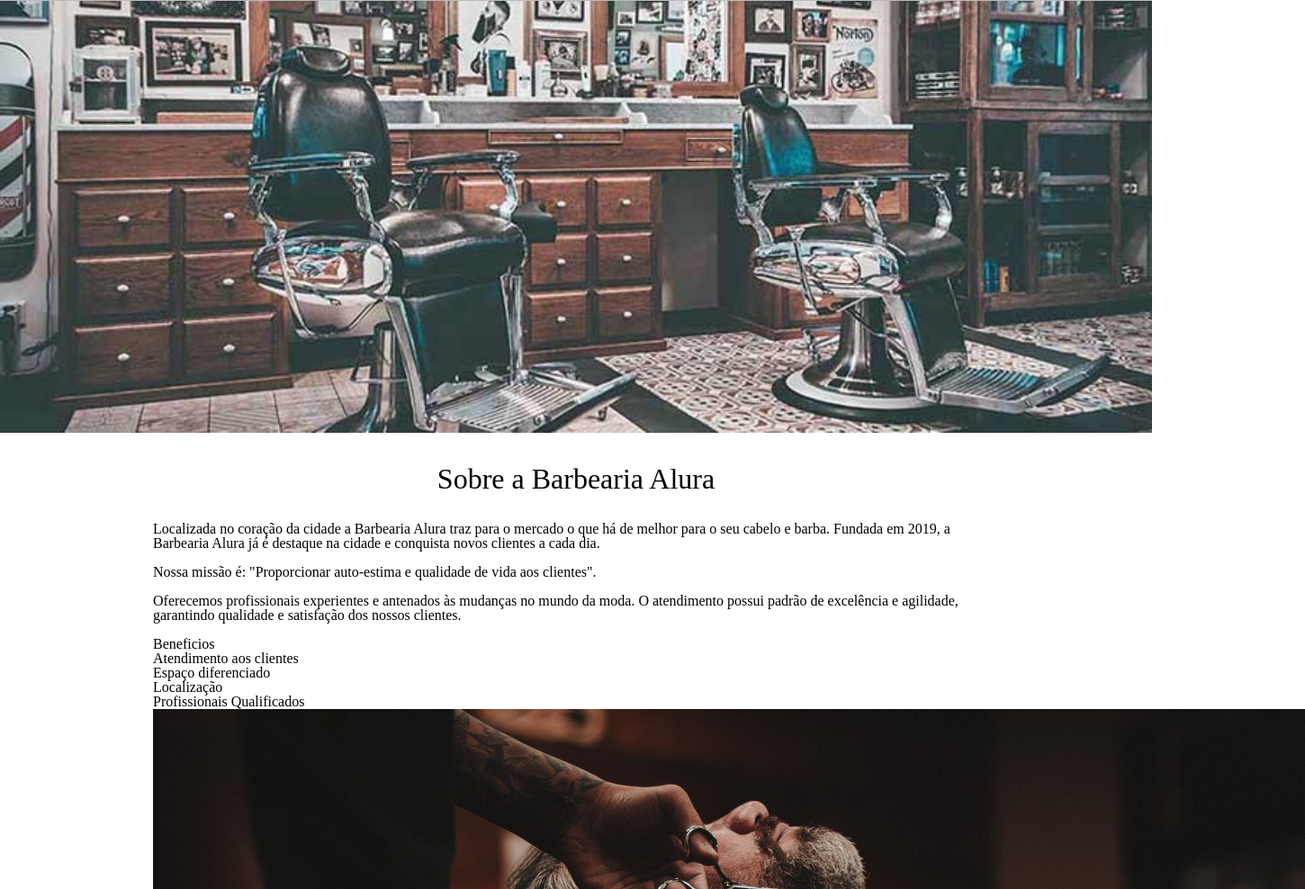
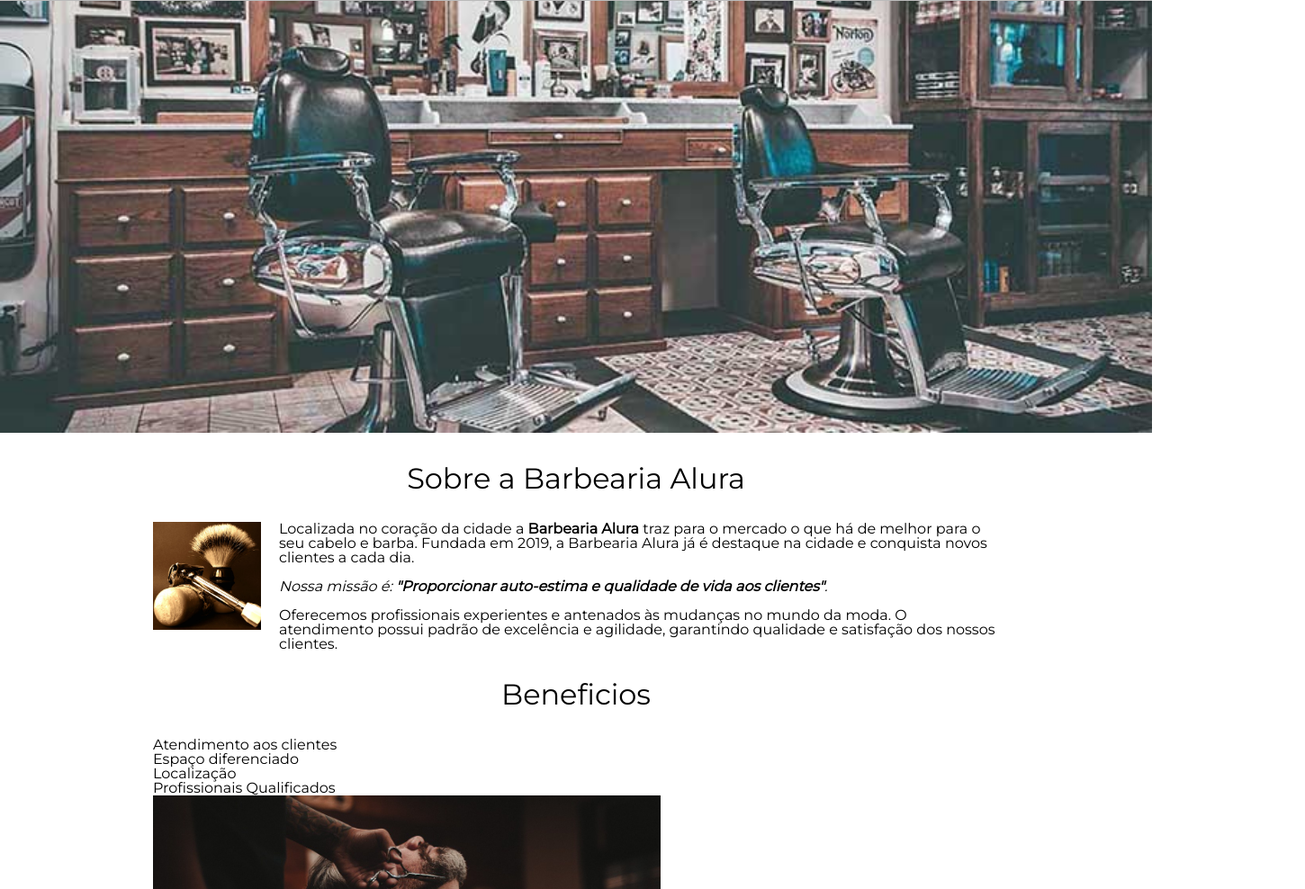
Before and after one commit to filipesenaifirjan/ProjetoOneT5, a plain HTML site: page Aula 3 completa/index.html in a window 1280 px wide. Shown: the part 299-1287 px from the top of the page at 90% size, 1450 px wide, since content can reach past the window. Drawn offline with Linux system fonts and the light colour scheme.

Commit message:
fontes e ajustes

```diff
--- a/Aula 3 completa/index.html
+++ b/Aula 3 completa/index.html
@@ -6,7 +6,7 @@
 		<!-- <link rel="stylesheet" href="index.css"> -->
 		<link rel="stylesheet" href="./reset.css"> <!--o reset tem que vir primeiro pra limpar o que o navegador deixa e assim aplicar o que queremos-->
 		<link rel="stylesheet" href="./styles.css">
-
+		<link href="https://fonts.googleapis.com/css?family=Montserrat&display=swap" rel="stylesheet">
 
 	</head>
 
@@ -53,6 +53,8 @@
 		<section class="principal">
 		<h2 class="titulo-principal"> Sobre a Barbearia Alura</h2>
 
+		<img class="utensilios" src="img/utensilios.jpg">
+
 		<p>Localizada no coração da cidade a <strong>Barbearia Alura</strong> traz para o mercado o que há de melhor para o seu cabelo e barba. Fundada em 2019, a Barbearia Alura já é destaque na cidade e conquista novos clientes a cada dia.</p>
 
 		<p id="missao" ><em>Nossa missão é: <strong>"Proporcionar auto-estima e qualidade de vida aos clientes"</strong>.</em></p>
@@ -61,7 +63,7 @@
 
 	</section>
 	<section class="beneficios">
-	<h3 class="titulo-centralizado">Beneficios</h3>
+	<h3 class="titulo-principal">Beneficios</h3>
 		<ul class="itens">
 			<li>Atendimento aos clientes</li>
 			<li>Espaço diferenciado</li>
--- a/Aula 3 completa/styles.css
+++ b/Aula 3 completa/styles.css
@@ -1,3 +1,7 @@
+body {
+    font-family: 'Montserrat', sans-serif;
+}
+
 header {
     background-color: #bbbbbb;
 }
@@ -156,9 +160,24 @@ td, th {
     text-align: center;
     font-size: 2em;
     margin: 1em;
+    clear:left;
 
 
 }
 .principal p {
     margin: 0 0 1em;
 }
+.principal strong {
+    font-weight: bold;
+}
+.principal em {
+    font-style: italic;
+}
+.utensilios {
+    width: 120px;
+    float: left;
+    margin: 0 20px 20px 0;
+}
+.imagembeneficios {
+    width: 60%;
+}
```
Also changed, not shown: Aula 3 completa/img/utensilios.jpg (added).
